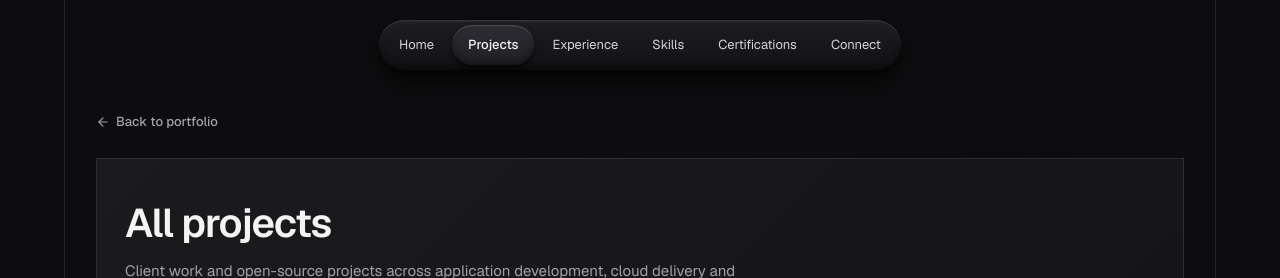
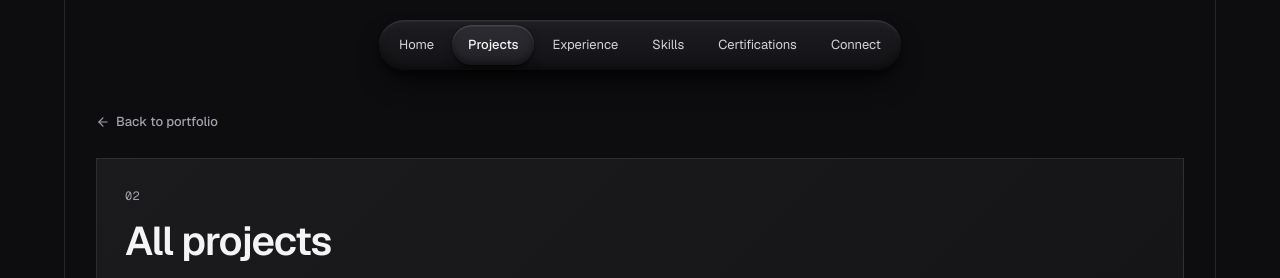
Before and after one commit to alibacelonia/portfolio-website, a Next.js app: page /projects in a window 1280 px wide. Shown: the top 278 px of the page. Built offline with nearby package versions, Linux system fonts and the light colour scheme; no server answers.

Commit message:
content: number every section consistently
Section takes an index and an optional label: the eyebrow is the number alone
when the title names the section, and number / name when it doesn't. The
hero gets 01 / Home, the connect page 06 / Connect and all projects 02.

```diff
--- a/src/app/connect/page.tsx
+++ b/src/app/connect/page.tsx
@@ -28,7 +28,8 @@ export default function ConnectPage() {
       id="connect"
       first
       headingLevel={1}
-      eyebrow="Get in touch"
+      index="06"
+      label="Connect"
       title="Tell me what you're building"
     >
       <ConnectPanel withForm />
--- a/src/app/projects/page.tsx
+++ b/src/app/projects/page.tsx
@@ -31,6 +31,7 @@ export default function ProjectsPage() {
       id="all-projects"
       first
       headingLevel={1}
+      index="02"
       title="All projects"
       lead={description}
       aside={<p className="type-mono text-muted">{projects.length} projects</p>}
--- a/src/components/sections/Connect.tsx
+++ b/src/components/sections/Connect.tsx
@@ -8,11 +8,7 @@ export function Connect() {
     <Section
       id="connect"
       index="06"
-      eyebrow={
-        <>
-          <span aria-hidden="true">06 / </span>Connect
-        </>
-      }
+      label="Connect"
       title="Tell me what you're building"
       footer={<ActionStrip href="/connect/">Send a message</ActionStrip>}
     >
--- a/src/components/sections/Hero.tsx
+++ b/src/components/sections/Hero.tsx
@@ -5,6 +5,7 @@ import { ExternalLink } from "@/components/ui/Links";
 import { EmailLink } from "@/components/ui/EmailLink";
 import { SectionFrame } from "@/components/ui/SectionFrame";
 import { HeroOverview } from "./HeroOverview";
+import { SectionIndex } from "@/components/ui/Section";
 
 const roleDots = ["bg-blue", "bg-sage", "bg-lavender"] as const;
 
@@ -18,6 +19,10 @@ export function Hero() {
       <div className="container-fluid flex flex-1 items-center pt-4 pb-14 sm:pt-14 sm:pb-20 lg:pt-10 lg:pb-16">
         <div className="mx-auto grid w-full max-w-6xl grid-cols-1 items-center gap-x-12 gap-y-10 lg:grid-cols-[auto_minmax(0,1fr)] xl:gap-x-16">
           <div className="hero-sequence min-w-0 text-center lg:col-start-2 lg:row-start-1 lg:text-left">
+            {/* Numbered like the other sections; the title is the name, so "Home" isn't repeated. */}
+            <p className="mb-3 type-eyebrow">
+              <SectionIndex index="01" label="Home" />
+            </p>
             <p className="mb-5 flex items-center justify-center gap-1.5 type-small text-muted lg:justify-start">
               <MapPin aria-hidden="true" className="size-3.5 shrink-0" />
               Based in {site.basedIn}
--- a/src/components/ui/Section.tsx
+++ b/src/components/ui/Section.tsx
@@ -3,8 +3,13 @@ import { SectionFrame } from "./SectionFrame";
 
 interface SectionProps {
   id: string;
-  /** Sequence number shown as the eyebrow ("02"); the title names the section, so it isn't repeated. Ignored when `eyebrow` is set. */
+  /** Section number shown in the eyebrow ("02"). Ignored when `eyebrow` is set. */
   index?: string;
+  /**
+   * Section name after the number ("06 / Connect"), only when the title doesn't already name the
+   * section; otherwise the eyebrow is just the number, so nothing is said twice.
+   */
+  label?: string;
   /** Custom eyebrow content, e.g. a project category. */
   eyebrow?: ReactNode;
   title: string;
@@ -32,6 +37,7 @@ interface SectionProps {
 export function Section({
   id,
   index,
+  label,
   eyebrow,
   title,
   headingLevel = 2,
@@ -60,7 +66,7 @@ export function Section({
         >
           <div className="min-w-0">
             <p className="mb-3 type-eyebrow">
-              {eyebrow ?? <span aria-hidden="true">{index}</span>}
+              {eyebrow ?? <SectionIndex index={index} label={label} />}
             </p>
             <Heading
               id={headingId}
@@ -78,3 +84,16 @@ export function Section({
     </SectionFrame>
   );
 }
+
+/** "02" or "06 / Connect": the number is decorative for screen readers; the name is read. */
+export function SectionIndex({ index, label }: { index?: string; label?: string }) {
+  return (
+    <>
+      <span aria-hidden="true">
+        {index}
+        {index && label ? " / " : null}
+      </span>
+      {label}
+    </>
+  );
+}
```
Also changed, not shown: 3 other files (tests, documents, lock files or other folders).
